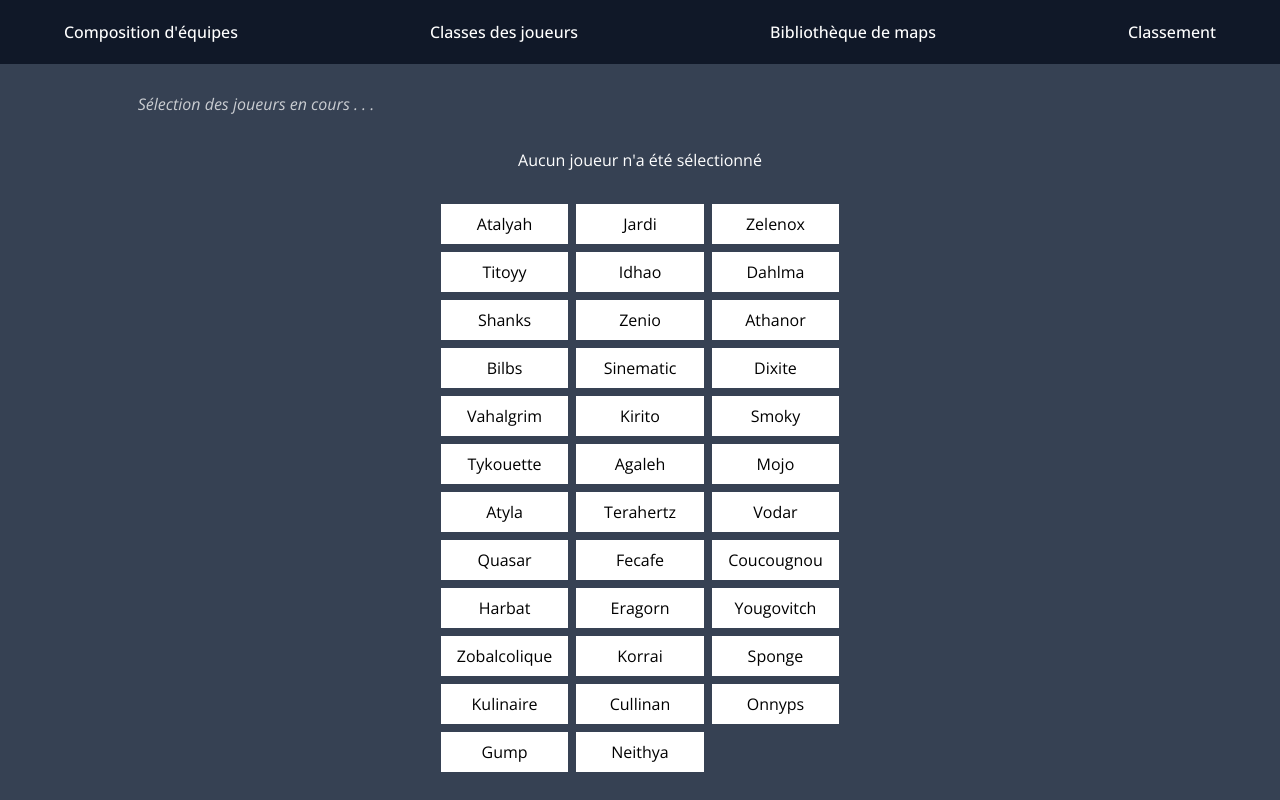
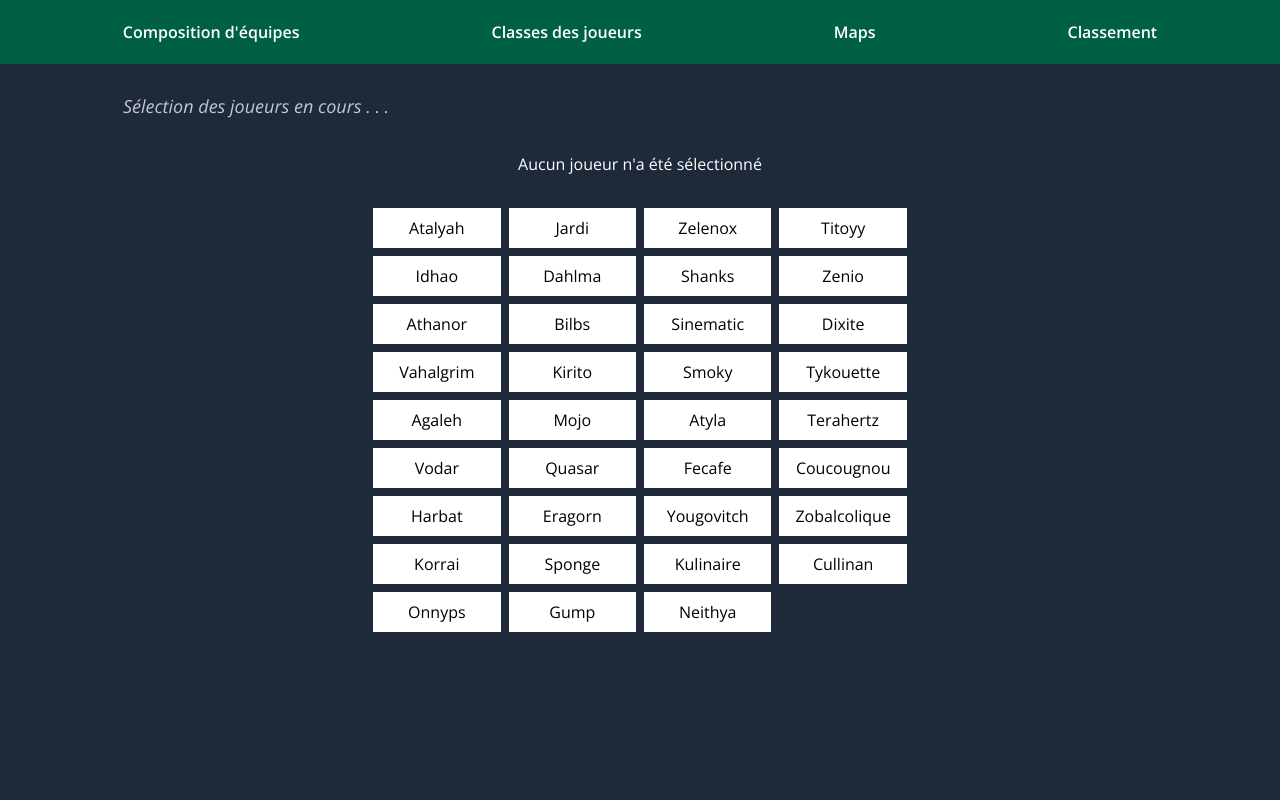
Before and after one commit to Sinematic/Omerta-Team-Builder, a React (Vite) app: page /picker in a window 1280 px wide. Built offline with nearby package versions, Linux system fonts and the light colour scheme.

Commit message:
added few details, fixed integration

```diff
--- a/index.html
+++ b/index.html
@@ -6,7 +6,7 @@
 		<link rel="icon" href="/favicon.png" />
 		<title>OMERTA Team Builder</title>
 	</head>
-	<body class="bg-gray-700">
+	<body class="bg-gray-800">
 		<div id="root"></div>
 		<link rel="preconnect" href="https://fonts.googleapis.com">
 		<link rel="preconnect" href="https://fonts.gstatic.com" crossorigin>
--- a/src/App.tsx
+++ b/src/App.tsx
@@ -14,7 +14,7 @@ export default function App() {
 		<Routes>
 			<Route path="/picker" element={<TeamBuilder />} />
 			<Route path="/classes-des-joueurs" element={<Classes />} />
-			<Route path="/bibliothèque-de-maps" element={<MapLister />} />
+			<Route path="/maps" element={<MapLister />} />
 			<Route path="/stats" element={<CallAPI />} />
 			<Route path="/classement" element={<Rank />} />
 		</Routes>
--- a/src/components/Header.tsx
+++ b/src/components/Header.tsx
@@ -5,21 +5,21 @@ export default function Header() {
     const navigate = useNavigate()
 
     return (
-        <nav className="bg-gray-900 h-16 flex items-center px-8">
-            <ol className="flex gap-48 justify-center w-full text-white font-medium">
-                <li onClick={() => navigate("/picker")} className={"cursor-pointer hover:text-gray-300 transition-colors duration-200"}>
+        <nav className="bg-emerald-800 h-16 flex items-center px-8">
+            <ol className="flex gap-48 justify-center w-full text-white font-semibold">
+                <li onClick={() => navigate("/picker")} className={"cursor-pointer hover:text-gray-100 transition-colors duration-200"}>
                     Composition d'équipes
                 </li>
-                <li onClick={() => navigate("/classes-des-joueurs")} className="cursor-pointer hover:text-gray-300 transition-colors duration-200">
+                <li onClick={() => navigate("/classes-des-joueurs")} className="cursor-pointer hover:text-gray-100 transition-colors duration-200">
                     Classes des joueurs
                 </li>
-                <li onClick={() => navigate("/bibliothèque-de-maps")} className="cursor-pointer hover:text-gray-300 transition-colors duration-200">
-                    Bibliothèque de maps
+                <li onClick={() => navigate("/maps")} className="cursor-pointer hover:text-gray-100 transition-colors duration-200">
+                    Maps
                 </li>
-                {/* <li onClick={() => navigate("/stats")} className="cursor-pointer hover:text-gray-300 transition-colors duration-200">
+                {/* <li onClick={() => navigate("/stats")} className="cursor-pointer hover:text-gray-1300 transition-colors duration-200">
                     Stats
                 </li> */}
-                <li onClick={() => navigate("/classement")} className="cursor-pointer hover:text-gray-300 transition-colors duration-200">
+                <li onClick={() => navigate("/classement")} className="cursor-pointer hover:text-gray-100 transition-colors duration-200">
                     Classement
                 </li>
             </ol>
--- a/src/components/MapCard.tsx
+++ b/src/components/MapCard.tsx
@@ -11,7 +11,7 @@ export default function MapCard({ name, image, mapSetter }: MapCardProps) {
 
     return (
         <li onClick={() => handleClick()}
-        className="cursor-pointer select-none flex flex-col items-center bg-gray-800 p-2 rounded-lg">
+        className="cursor-pointer select-none flex flex-col items-center bg-emerald-800 p-2 rounded-lg">
             <h3 className="text-white text-lg font-semibold mb-2">{name}</h3>
             <img src={image} alt={name} className="w-full h-48 object-cover rounded-lg shadow-md"/>
         </li>
--- a/src/components/PlayerCard.tsx
+++ b/src/components/PlayerCard.tsx
@@ -5,13 +5,13 @@ export default function PlayerCard({ playerInfo, classesInfo }: { playerInfo : P
 
     return (
 
-        <div className="flex flex-wrap items-center gap-8 p-4 rounded-lg bg-white shadow-sm hover:shadow-md transition-shadow">
+        <div className="flex flex-wrap items-center gap-4 px-4 py-2 rounded-lg bg-white shadow-sm hover:shadow-md transition-shadow">
 
             <span className="font-semibold text-lg min-w-[80px]">{playerInfo.name}</span>
 
             <div className="flex flex-wrap gap-4">
                 {playerInfo.classes.map((cls) => (
-                    <span key={cls} className="flex items-center gap-1 bg-gray-100 px-4 py-1 rounded-full text-medium font-medium">
+                    <span key={cls} className="flex items-center gap-1 bg-gray-100 px-3 py-1 rounded-full text-medium font-medium">
                         {classesInfo[cls].emoji} {classesInfo[cls].name}
                     </span>
                 ))}
--- a/src/components/SelectPlayers.tsx
+++ b/src/components/SelectPlayers.tsx
@@ -5,7 +5,6 @@ type SelectPlayersProps = {
 }
 
 export default function SelectPlayers({ participants, handleClickOnParticipants, players } : SelectPlayersProps) {
-
 
 
     const message = ((length: number) => {
@@ -17,9 +16,9 @@ export default function SelectPlayers({ participants, handleClickOnParticipants,
 
     return (<>
         <h2 className="select-none text-center py-8 text-white">{message(participants.length)}</h2>
-        <ul className="grid grid-cols-3 gap-2 max-w-xl mx-auto select-none">
+        <ul className="grid grid-cols-4 gap-2 max-w-xl mx-auto select-none">
             {players.map((player) =>
-                <li className={`px-4 py-2 text-center cursor-pointer ${participants.includes(player.name) ? " bg-green-600 text-white" : "bg-white"}`}
+                <li className={`px-4 py-2 text-center cursor-pointer ${participants.includes(player.name) ? " bg-emerald-700 text-white" : "bg-white"}`}
                 key={player.name} onClick={() => handleClickOnParticipants(player.name)}>
                     {player.name}
                 </li>
--- a/src/components/TeamBuilder.tsx
+++ b/src/components/TeamBuilder.tsx
@@ -98,7 +98,7 @@ export default function TeamBuilder() {
     return (
         <div className="flex justify-center flex-col">
 
-            <p className="px-4 pt-7 text-center -translate-x-96 italic text-white animate-pulse">{messagePhase()}</p>
+            <p className="px-4 pt-7 text-center -translate-x-96 italic text-white animate-pulse text-lg">{messagePhase()}</p>
 
             { phase === 0 ?
                 <SelectPlayers participants={playersParticipating} handleClickOnParticipants={handleClickOnParticipants} players={players} />
--- a/src/data/classes.json
+++ b/src/data/classes.json
@@ -11,7 +11,7 @@
     "Sacrieur": { "name": "Sacrieur", "emoji": "🩸" },
     "Sadida": { "name": "Sadida", "emoji": "🌿" },
     "Sram": { "name": "Sram", "emoji": "💀" },
-    "Xelor": { "name": "Xelor", "emoji": "⏳" },
+    "Xélor": { "name": "Xélor", "emoji": "⏳" },
     "Zobal": { "name": "Zobal", "emoji": "🎭" },
     "Steamer": { "name": "Steamer", "emoji": "⚙️" },
     "Eliotrope": { "name": "Eliotrope", "emoji": "🌀" },
--- a/src/data/maps.json
+++ b/src/data/maps.json
@@ -53,7 +53,7 @@
       "image": "/maps/CM.png"
     },
     {
-      "name": "Fraktale - Salle 1",
+      "name": "Salle de Fraktale",
       "image": "/maps/Fraktale.png"
     },
     {
@@ -61,7 +61,7 @@
       "image": "/maps/Nagate.png"
     },
     {
-      "name": "Nidas - Salle 1",
+      "name": "Salle du Nidas",
       "image": "/maps/Nidas.png"
     },
     {
--- a/src/data/players.json
+++ b/src/data/players.json
@@ -1,6 +1,6 @@
 [
     { "name": "Atalyah", "classes": [ "Huppermage", "Forgelance", "Sacrieur", "Féca", "Eniripsa", "Iop", "Pandawa" ] },
-    { "name": "Jardi", "classes": [ "Forgelance", "Féca", "Iop", "Sadida", "Xelor" ] },
+    { "name": "Jardi", "classes": [ "Forgelance", "Féca", "Iop", "Sadida", "Xélor" ] },
     { "name": "Zelenox", "classes": [ "Iop", "Eniripsa", "Ecaflip", "Pandawa", "Forgelance", "Féca", "Sacrieur"] },
     { "name": "Titoyy", "classes": [ "Iop", "Féca", "Pandawa", "Forgelance" ] },
     { "name": "Idhao", "classes": [ "Féca", "Eniripsa", "Ouginak" ] },
@@ -21,7 +21,7 @@
     { "name": "Terahertz", "classes": [ "Ecaflip", "Roublard", "Sacrieur", "Féca" ] },
     { "name": "Vodar", "classes": [ "Forgelance" ] },
     { "name": "Quasar", "classes": [ "Zobal", "Pandawa" ] },
-    { "name": "Fecafe", "classes": [ "Féca", "Iop" ] },
+    { "name": "Fecafe", "classes": [ "Féca", "Iop", "Xélor" ] },
     { "name": "Coucougnou", "classes": [ "Steamer" ] },
     { "name": "Harbat", "classes": [ "Huppermage" ] },
     { "name": "Eragorn", "classes": [ "Eniripsa" ] },
@@ -32,6 +32,6 @@
     { "name": "Kulinaire", "classes": [ "Pandawa"] },
     { "name": "Cullinan", "classes": [ "Iop" ] },
     { "name": "Onnyps", "classes": [ "Pandawa", "Eniripsa" ] },
-    { "name": "Gump", "classes": [ "Xelor", "Eniripsa", "Cra", "Pandawa", "Steamer", "Ecaflip", "Iop", "Zobal", "Huppermage" ] },
-    { "name": "Neithya", "classes": [ "Eliotrope", "Eniripsa", "Forgelance", "Iop", "Pandawa", "Xelor", "Ecaflip" ] }
+    { "name": "Gump", "classes": [ "Xélor", "Eniripsa", "Cra", "Pandawa", "Steamer", "Ecaflip", "Iop", "Zobal", "Huppermage" ] },
+    { "name": "Neithya", "classes": [ "Eliotrope", "Eniripsa", "Forgelance", "Iop", "Pandawa", "Xélor", "Ecaflip" ] }
 ]
```
